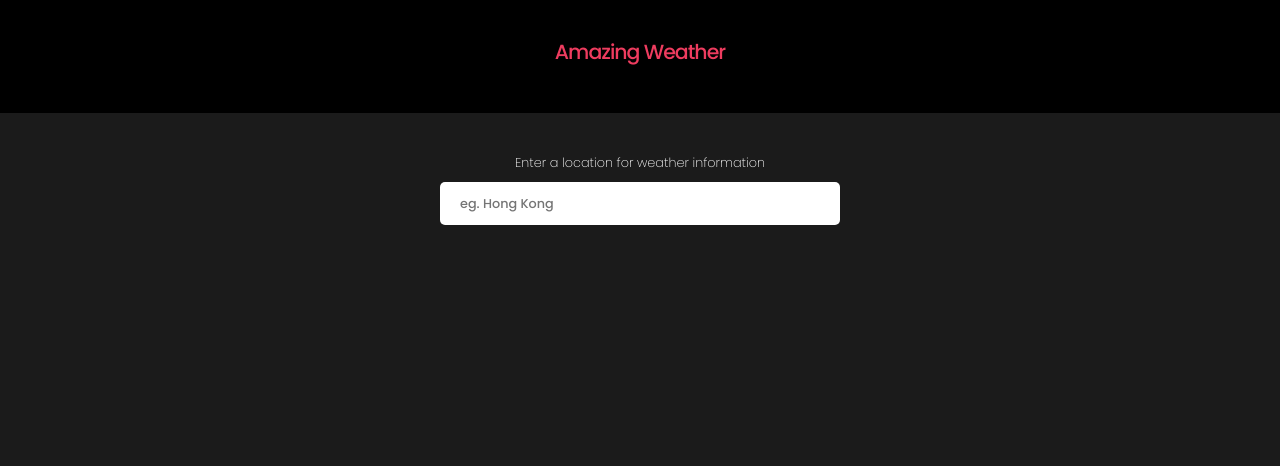
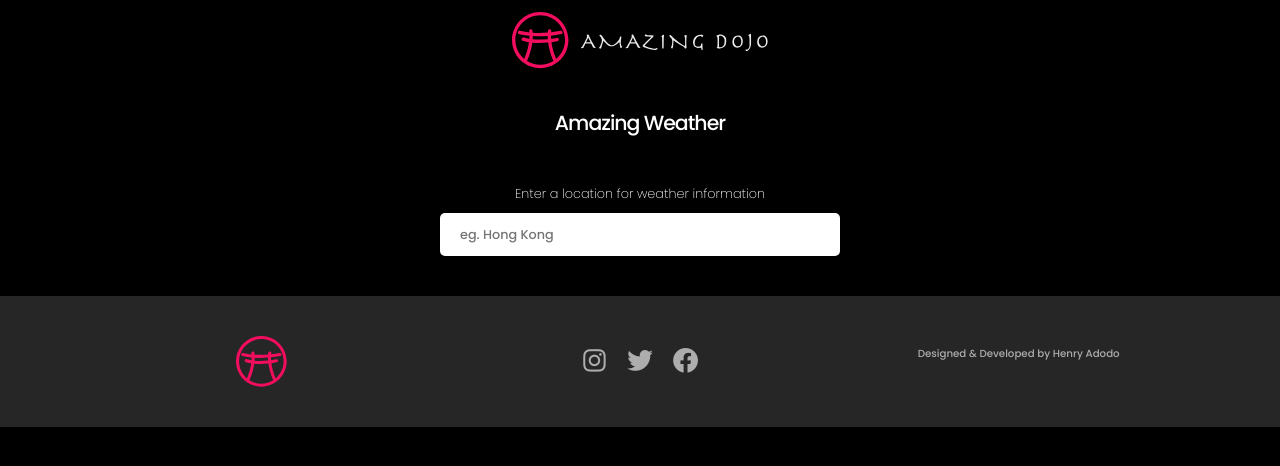
Before and after one commit to amazinghenry/project-weatherapp, a plain HTML site: page index.html in a window 1280 px wide. Drawn offline with nearby package versions, Linux system fonts and the light colour scheme.

Commit message:
updated footer and icons

```diff
--- a/index.html
+++ b/index.html
@@ -23,7 +23,12 @@
 </head>
 
 <body>
-    <nav></nav>
+    <nav class="container-fluid nav-bg">
+        <a href="https://amazingdojo.xyz">
+            <img src="./img/amazingdojo-logo.svg"  alt ="amazingdojo logo" class="img-fluid">
+        </a>
+    </nav>
+
     <header class="container-fluid">
         <div class="container">
             <h1>Amazing Weather</h1>
@@ -52,8 +57,25 @@
             </div>
         </div>
     </main>
-    <footer>
 
+    <footer class="container-fluid">
+        <div class="container">
+            <div class="footer-group">
+                <div class="footer-item">
+                    <a href="https://amazingdojo.xyz">
+                        <img src="./img/amazingdojo-icon.svg" class="img-fluid" alt="amazingdojo icon"/>
+                    </a>
+                </div>
+                <div class="footer-item social">
+                    <a href="#"><i class="fa-brands fa-instagram fa-2x"></i></a>
+                    <a href="#"><i class="fa-brands fa-twitter fa-2x"></i></a>
+                    <a href="#"><i class="fa-brands fa-facebook fa-2x"></i></a>
+                </div>
+                <div class="footer-item">
+                    <p>Designed & Developed by Henry Adodo</p>
+                </div>
+            </div>
+        </div>
     </footer>
 
     <script src="./scripts/forecast.js"></script>
--- a/styles.css
+++ b/styles.css
@@ -5,11 +5,30 @@
     font-family: "poppins", sans-serif;
 }
 
+:root {
+    --clr-5: #000;
+    --clr-4: #0D0D0D;
+    --clr-3: #262626;
+    --clr-2: #F20D5E;
+    --clr-1: #adadad;
+
+    /* font size */
+}
+
 
 body {
-    background-color: #1b1b1b;
+    background-color: #000000;
     /* letter-spacing: 0.2em; */
     font-size: 0.8em;
+}
+
+.nav-bg {
+    padding: 12px 0;
+    text-align: center;
+}
+
+.nav-bg > a > img {
+    width: 20em;
 }
 
 
@@ -19,13 +38,12 @@ body {
 }
 
 header {
-    background-color: #000;
-    padding: 40px 0;
+    margin-top: 30px;
 }
 
 header h1 {
     font-size: 1.6em;
-    color: rgb(238, 60, 95);
+    color: rgb(255, 255, 255);
     text-align: center;
     letter-spacing: -1px;
 }
@@ -87,3 +105,51 @@ header h1 {
     width: 100px;
     margin-bottom: -50px;
 }
+
+/* footer */
+footer {
+    background-color: var(--clr-3);
+    padding: 40px 0;
+    grid-column: 1 / -1;
+    margin-top: auto;
+}
+
+.footer-item img {
+    width: 4em;
+}
+
+.footer-item > p {
+    color: var(--clr-1);
+    font-size: 0.8em;
+    text-align: center;
+}
+
+.social {
+    display: grid;
+    grid-template-columns: repeat(3, 1fr);
+    justify-items: center;
+
+}
+
+.social i {
+    margin:0 10px;
+    color: var(--clr-1);
+}
+
+.footer-group {
+    display: grid;
+    gap: 20px;
+    justify-items: center;
+
+    align-items: center;
+}
+
+@media screen and (min-width: 600px) {
+    .footer-group {
+        display: grid;
+        grid-template-columns: 1fr 1fr 1fr;
+        gap: 20px;
+        justify-items: center;
+        align-items: center;
+    }
+}
```
Also changed, not shown: img/amazingdojo-favicon.png (added), img/amazingdojo-icon.svg (added), img/amazingdojo-logo.svg (added).
